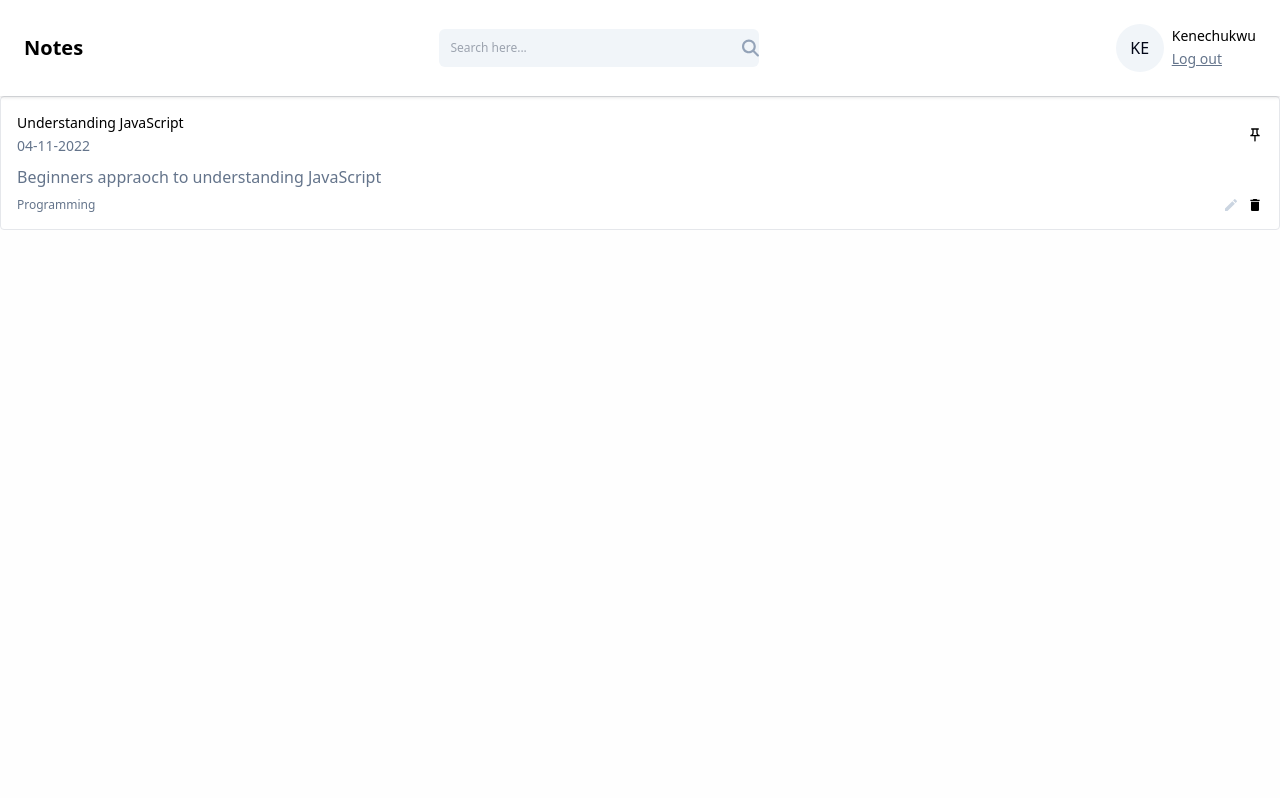
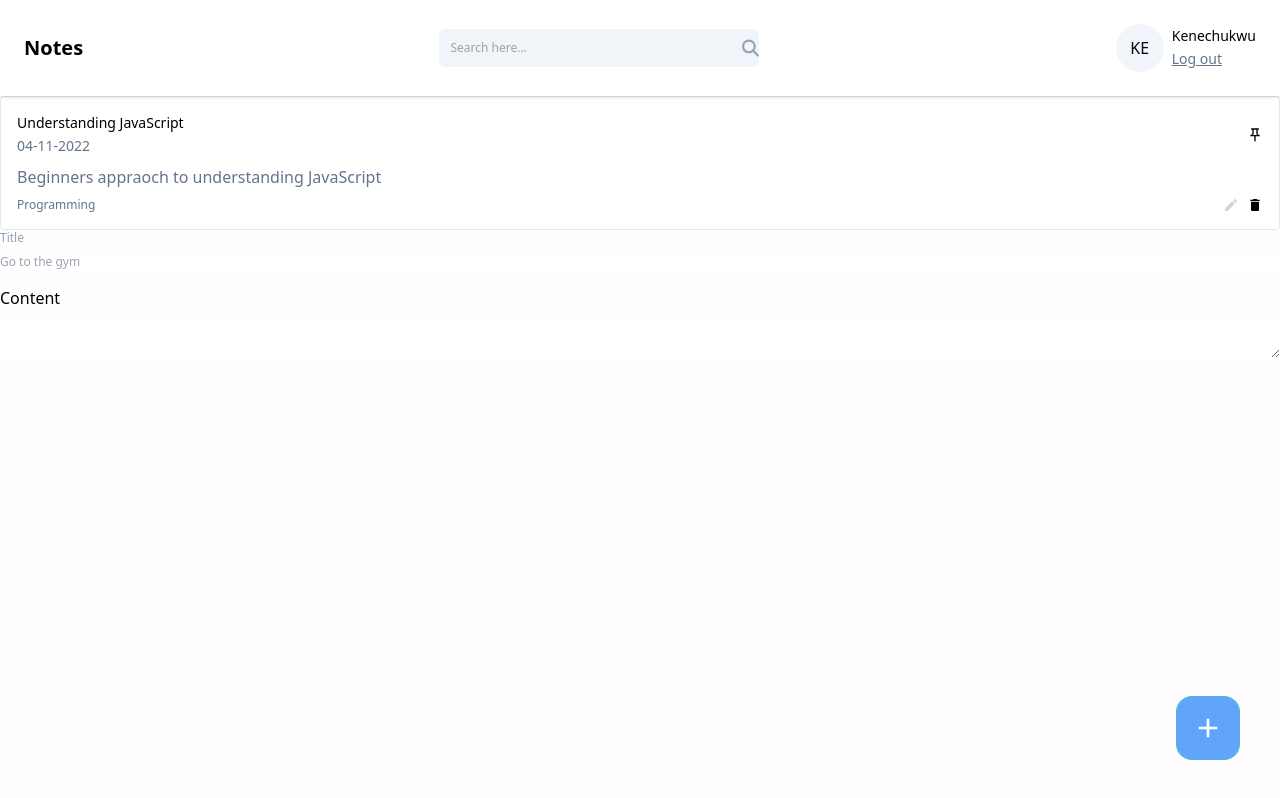
Before and after one commit to Kene10-codes/notes-app, a React (Vite) app in the folder frontend/: page / in a window 1280 px wide. Built offline with nearby package versions, Linux system fonts and the light colour scheme.

Commit message:
Working on the design

```diff
--- /dev/null
+++ b/frontend/src/components/EditNote.jsx
@@ -0,0 +1,23 @@
+import React from 'react'
+
+const EditNote = () => {
+    return (
+        <div>
+            <div className="flex flex-col gap-2">
+                <label className="text-xs text-slate-400">Title</label>
+                <input
+                    type="text"
+                    placeholder="Go to the gym"
+                    className="text-xs text-slate-950 outline-none"
+                />
+            </div>
+
+            <div className="flex flex-col gap-2 mt-4">
+                <label>Content</label>
+                <textarea type="text" className="text-sm text-slate-900" />
+            </div>
+        </div>
+    )
+}
+
+export default EditNote
--- a/frontend/src/pages/Home.jsx
+++ b/frontend/src/pages/Home.jsx
@@ -1,6 +1,8 @@
 import React from 'react'
 import Navbar from '../components/Navbar'
 import Card from '../components/Card'
+import { MdAdd } from 'react-icons/md'
+import EditNote from '../components/EditNote'
 
 const Home = () => {
     return (
@@ -14,8 +16,19 @@ const Home = () => {
                     content="Beginners appraoch to understanding JavaScript"
                     tags="Programming"
                     onEdit={() => {}}
+                    onDelete={() => {}}
+                    onPinNote={() => {}}
                 />
             </div>
+
+            <button
+                className="w-16 h-16 flex items-center justify-center rounded-2xl bg-blue-400 absolute right-10 bottom-10 hover:bg-blue-600"
+                onClick={() => {}}
+            >
+                <MdAdd className="text-[32px] text-white" />
+            </button>
+
+            <EditNote />
         </div>
     )
 }
```
